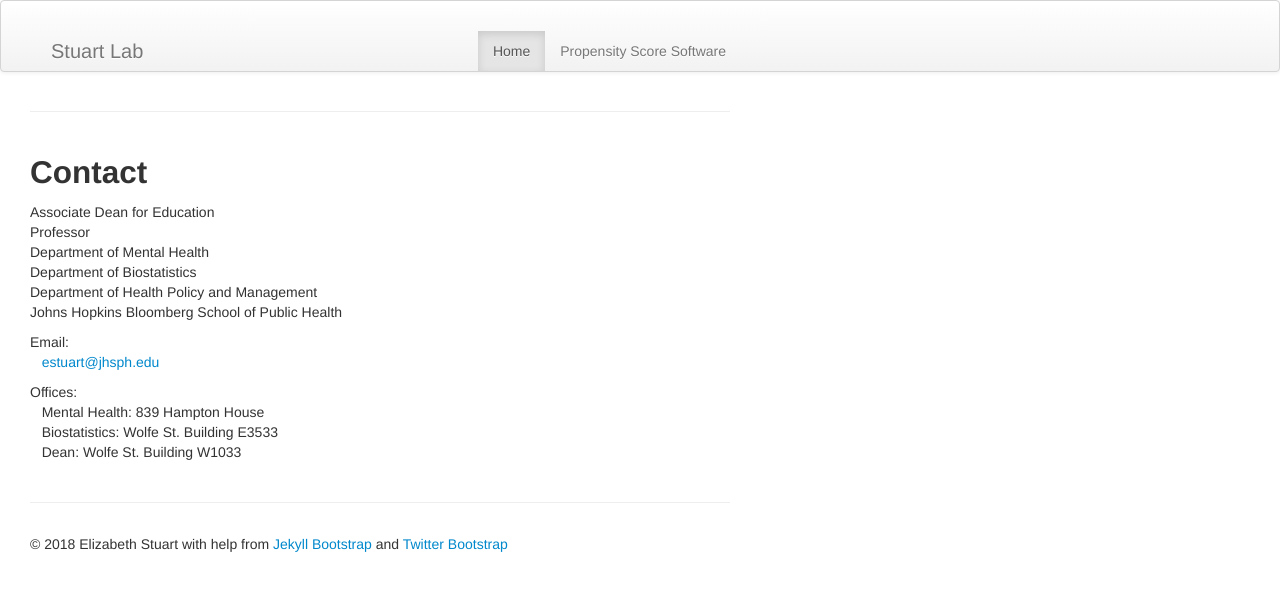
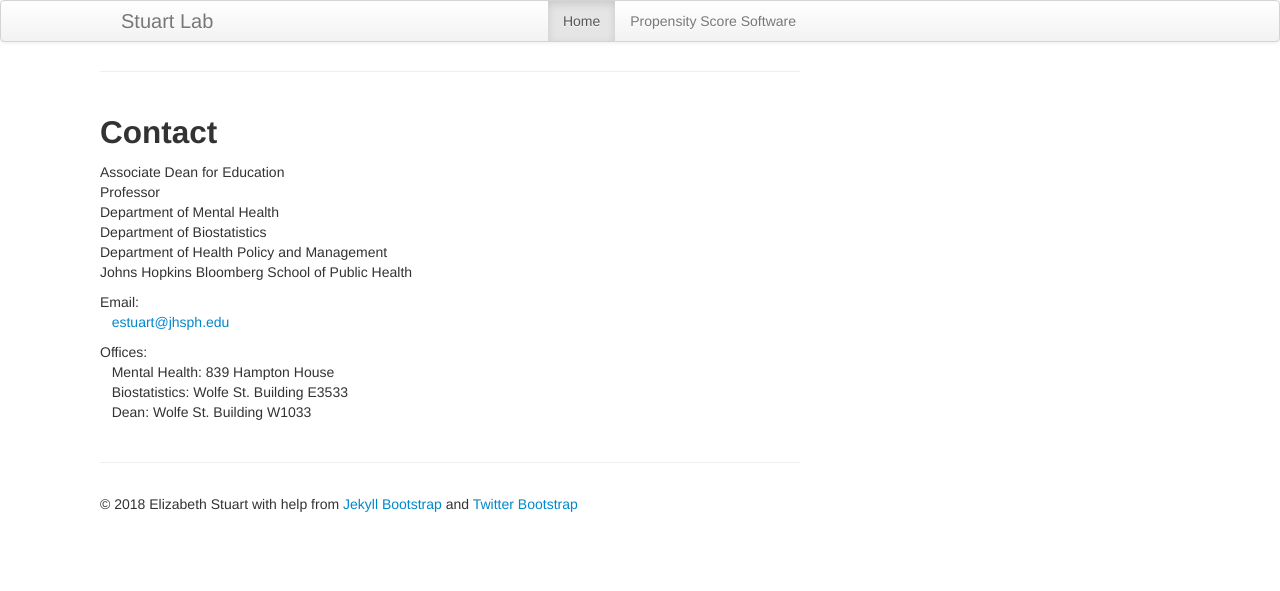
Before and after one commit to StuartRA/StuartRA.github.io, a Jekyll site: the page built from 00-index.md, in a window 1280 px wide. Shown: the top 591 px of the page. Built offline with Jekyll 4.4.1, drawn with Linux system fonts in a browser that asks for light colours.

Commit message:
Update style.css

```diff
--- a/assets/themes/twitter/css/style.css
+++ b/assets/themes/twitter/css/style.css
@@ -1,6 +1,6 @@
 /* Custom container */
 .container-narrow {
-  margin: 30px;
+  margin: 0 100px;
   max-width: 700px; }
 
 .container-narrow > hr {
```
